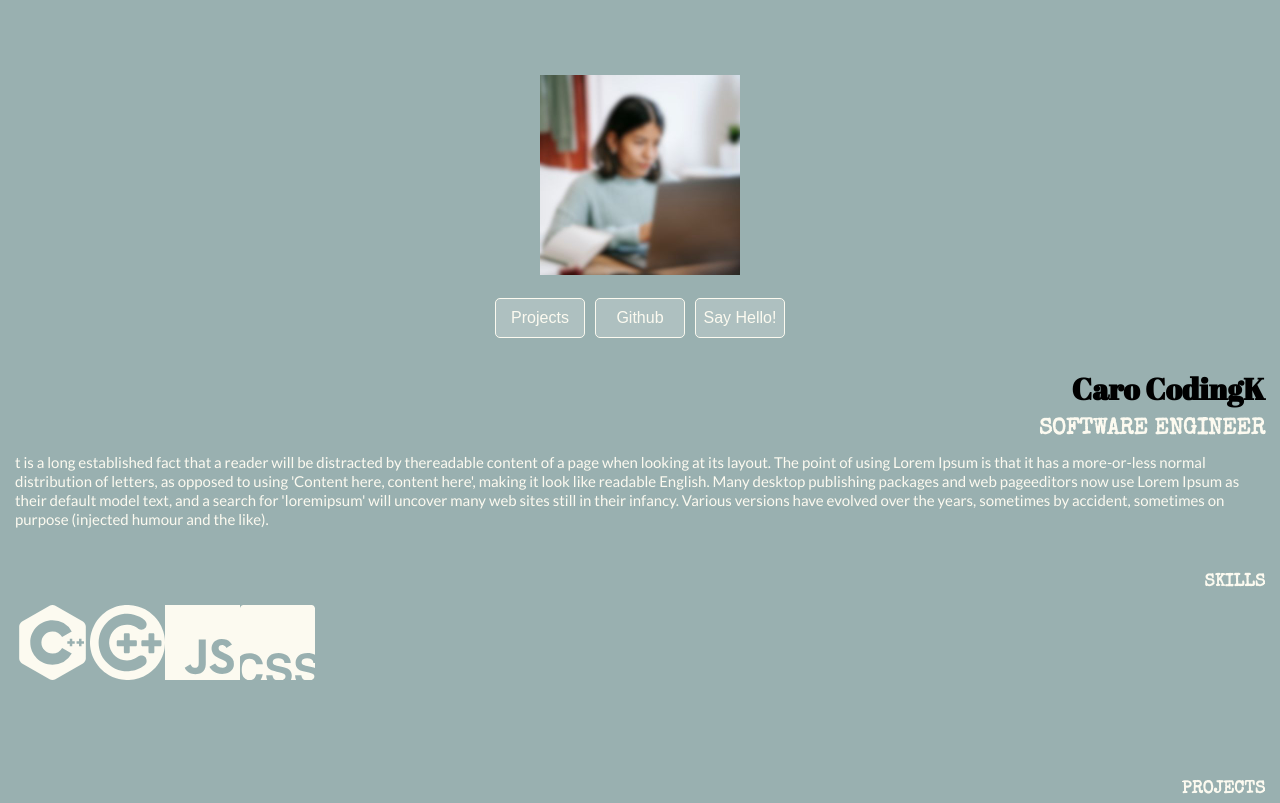
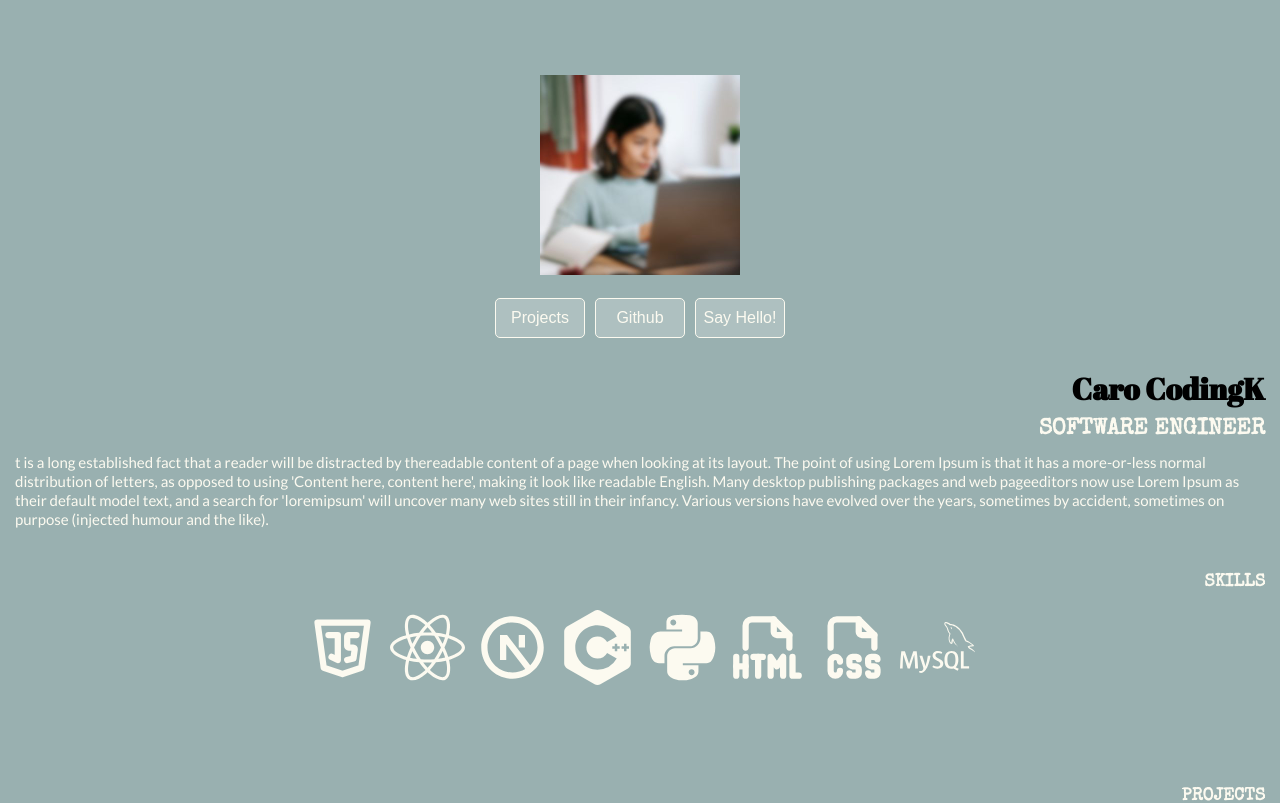
Before and after one commit to carocodingk/carocodingk.github.io, a Next.js app: page / in a window 1280 px wide. Shown: the top 803 px of the page. Built offline with nearby package versions, Linux system fonts and the light colour scheme.

Commit message:
Added icons for skills list from react-icons  and styling

```diff
--- a/components/AboutMe.jsx
+++ b/components/AboutMe.jsx
@@ -3,8 +3,10 @@ import LinksBar from "./LinksBar";
 import info from "../content/info.json";
 import style from "../styles/components.module.css"
 import {abril_fatface, lato, special_elite} from "../styles/fonts"
-import { SiCplusplus, SiCplusplusbuilder, SiJavascript, SiCsswizardry } from "react-icons/si";
-// import { TbBrandJavascript } from "react-icons/tb";
+import { SiCplusplus, SiMysql } from "react-icons/si";
+import { FaReact, FaPython } from "react-icons/fa"
+import { RiNextjsLine} from "react-icons/ri";
+import { TbBrandJavascript, TbFileTypeCss, TbFileTypeHtml } from "react-icons/tb";
 
 function AboutMe(){
   return(
@@ -24,10 +26,14 @@ function AboutMe(){
         <div>
           <h3 id={style.aboutme_skills_title} className={special_elite.className}>SKILLS</h3>
           <div id={style.aboutme_skills_container}>
+            <TbBrandJavascript className={style.aboutme_skills_icons}/>
+            <FaReact className={style.aboutme_skills_icons} />
+            <RiNextjsLine className={style.aboutme_skills_icons} />
             <SiCplusplus className={style.aboutme_skills_icons} />
-            <SiCplusplusbuilder className={style.aboutme_skills_icons} />
-            <SiJavascript className={style.aboutme_skills_icons} />
-            <SiCsswizardry className={style.aboutme_skills_icons} />
+            <FaPython className={style.aboutme_skills_icons} />
+            <TbFileTypeHtml  className={style.aboutme_skills_icons}/>
+            <TbFileTypeCss className={style.aboutme_skills_icons}/>
+            <SiMysql className={style.aboutme_skills_icons}/>
           </div>
         </div>
       </div>
--- a/styles/components.module.css
+++ b/styles/components.module.css
@@ -46,11 +46,17 @@
 }
 
 #aboutme_skills_container {
+  display: flex;
+  flex-wrap: wrap;
+  justify-content: center;
   margin-bottom: 3em;
+  /* border: 1px solid yellow; */
 }
 
 .aboutme_skills_icons{
   font-size: 5em;
+  margin: 5px;
+  /* border: 1px solid orange; */
 }
 
 /* ************************************ */
```
